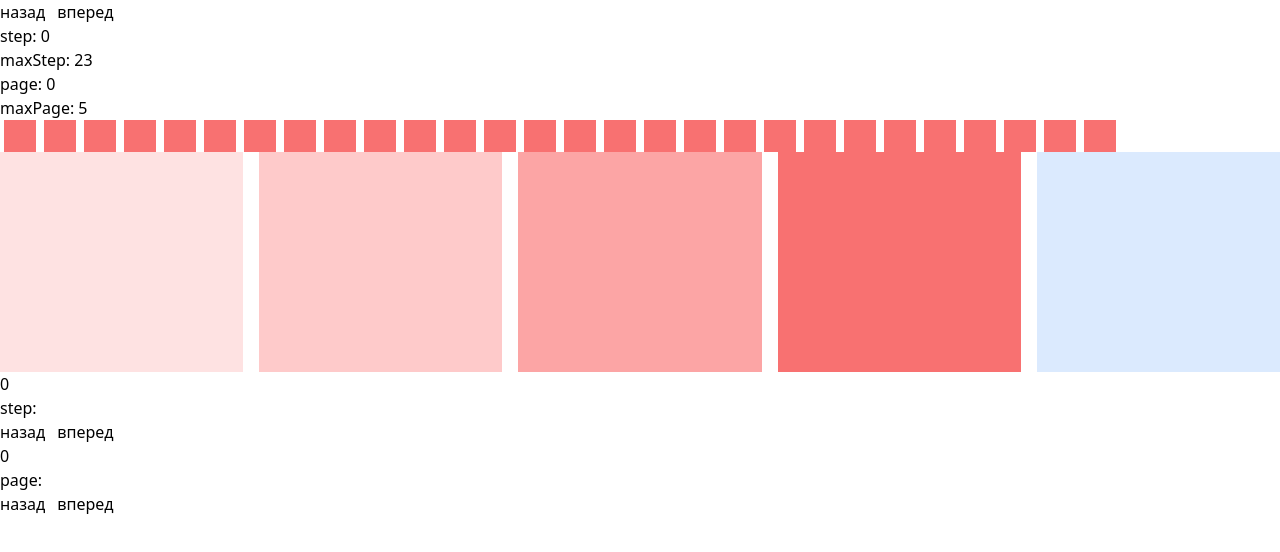
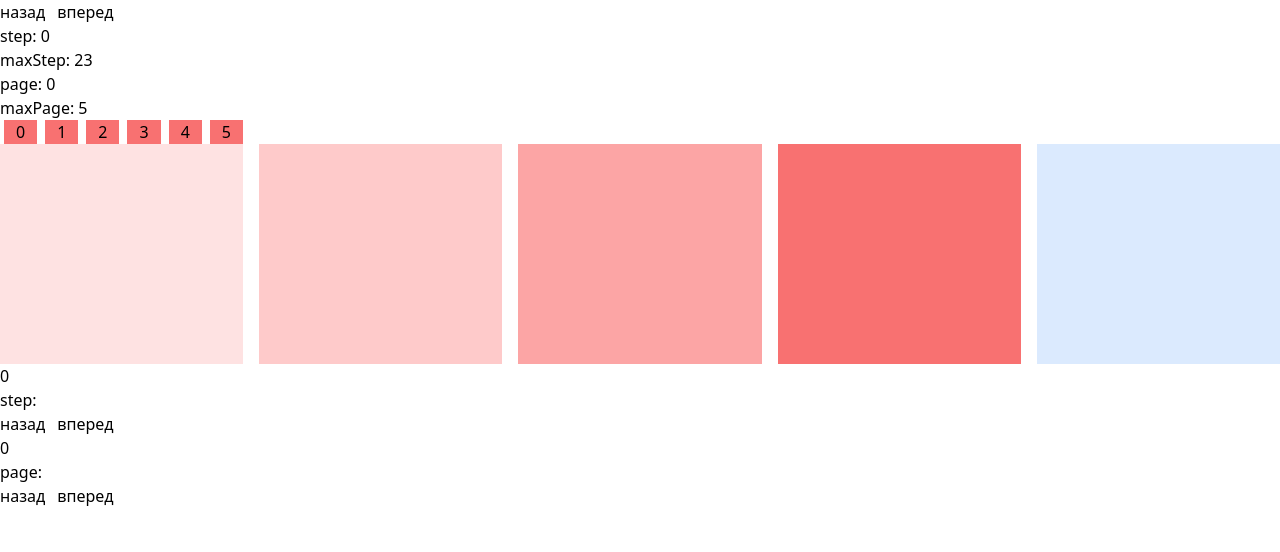
Before and after one commit to kabakov-vladislav-zg/shop-front, a Nuxt app: page / in a window 1280 px wide. Shown: the top 552 px of the page. Built offline with nearby package versions, Linux system fonts and the light colour scheme.

Commit message:
refactor(UiCarousel): pagination

```diff
--- a/components/app/VCarousel/VCarousel.vue
+++ b/components/app/VCarousel/VCarousel.vue
@@ -6,8 +6,8 @@ import { withDefaults, computed, watch, watchEffect, ref, toValue } from 'vue';
 import { Props, Emits } from './VCarousel';
 import { useBindings } from './bindings';
 import { useCapacity } from './capacity';
-import { usePages } from './pages';
 import { useNavigation } from './navigation';
+import { usePages } from '~/components/app/VCarousel/pages';
 
 const props = withDefaults(defineProps<Props>(), {
   modelValue: 0,
@@ -16,16 +16,20 @@ const props = withDefaults(defineProps<Props>(), {
   capacity: 1,
   items: () => [],
 });
-const emit = defineEmits<Emits>()
+
 const settings = computed(() => {
-  const { modelValue, page, id, items, ...settings } = props;
-  return settings;
+  const { padding, getters, capacity, speed, justify } = props;
+  return { padding, getters, capacity, speed, justify };
 });
-const cssSettings = useBindings(settings);
+const bindings = useBindings(settings);
+
 const itemsCount = computed(() => props.items.length);
-const capacitySetting = computed(() => settings.value.capacity);
-const capacity = useCapacity(capacitySetting);
-const pages = usePages(capacitySetting, itemsCount);
+const capacity = computed(() => settings.value.capacity);
+const currentCapacity = useCapacity(capacity);
+const { step, maxStep, setStep, page, maxPage, setPage } = useNavigation(itemsCount, currentCapacity);
+const pages = usePages(capacity, itemsCount);
+
+const emit = defineEmits<Emits>();
 const externalStep = computed({
   get() {
     return props.modelValue;
@@ -42,7 +46,6 @@ const externalPage = computed({
     emit('update:page', value);
   }
 });
-const { step, maxStep, setStep, page, maxPage, setPage } = useNavigation(itemsCount, capacity);
 watch(externalStep, (current) => {
   const { step, page } = setStep(current);
   externalStep.value = step;
@@ -64,7 +67,7 @@ watch(page, (current) => {
 <template>
   <section
     :style="{ '--step' : step }"
-    v-bind="cssSettings"
+    v-bind="bindings"
     class="VCarousel"
   >
     <slot
@@ -96,14 +99,16 @@ watch(page, (current) => {
         <div>
           maxPage: {{ maxPage }}
         </div>
-        <div class="flex">
-          <div
+        <div class="">
+          <button
             v-for="(page, i) in pages"
             :key="i"
             :class="page"
-            class="p-4 mx-1 bg-red-400"
+            class="mx-1 bg-red-400 px-3"
             @click="setPage(i)"
-          ></div>
+          >
+            {{ i }}
+          </button>
         </div>
       </div>
     </slot>
@@ -139,8 +144,20 @@ $screens: (
 );
 $settings: "padding", "getters", "capacity", "speed", "justify", ;
 
+.isVisible {
+  display: block!important;
+}
+.isHidden {
+  display: none!important;
+}
 @each $breakpoint, $minWidth in $screens {
   @media (min-width: $minWidth) {
+    .isVisible-#{$breakpoint} {
+      display: block!important;
+    }
+    .isHidden-#{$breakpoint} {
+      display: none!important;
+    }
     @each $setting in $settings {
       [style*="--#{$setting}-#{$breakpoint}"] {
         --#{$setting}: var(--#{$setting}-#{$breakpoint})!important;
--- a/components/app/VCarousel/navigation.ts
+++ b/components/app/VCarousel/navigation.ts
@@ -4,7 +4,7 @@ export function useNavigation(itemsCount, capacity) {
   const innerStep = ref<number>(0);
   const maxStep = computed(() => toValue(itemsCount) - toValue(capacity));
   const innerPage = ref<number>(0);
-  const maxPage = computed(() => Math.floor(toValue(itemsCount) / toValue(capacity)));
+  const maxPage = computed(() => Math.ceil(toValue(maxStep) / toValue(capacity)));
   const setStep = (value : string | number) => {
     const max = toValue(maxStep);
     let currentStep = Number(value) || 0;
--- a/components/app/VCarousel/pages.ts
+++ b/components/app/VCarousel/pages.ts
@@ -22,7 +22,7 @@ export function usePages(capacity : ComputedRef<SettingValue>, itemsCount : Comp
       for (let j = 0; j < states.length; j++) {
         const state = j < pagesLength;
         if (states[j] !== state) {
-          const className = `${state ? 'isDisplay' : 'isNone'}:${breakpoints[i]}`;
+          const className = `${state ? 'isVisible' : 'isHidden'}-${breakpoints[i]}`;
           if (typeof result[j] !== 'object') {
             result[j] = [];
           }
```
